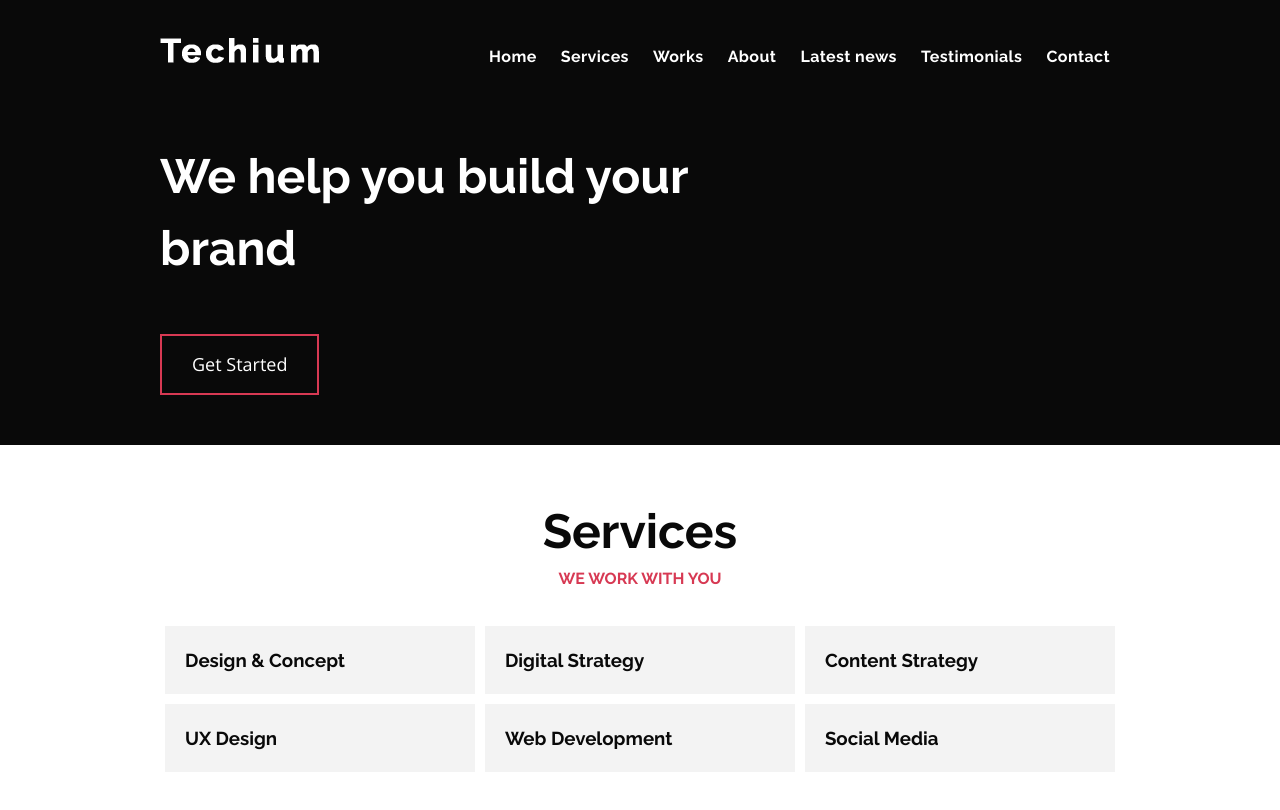
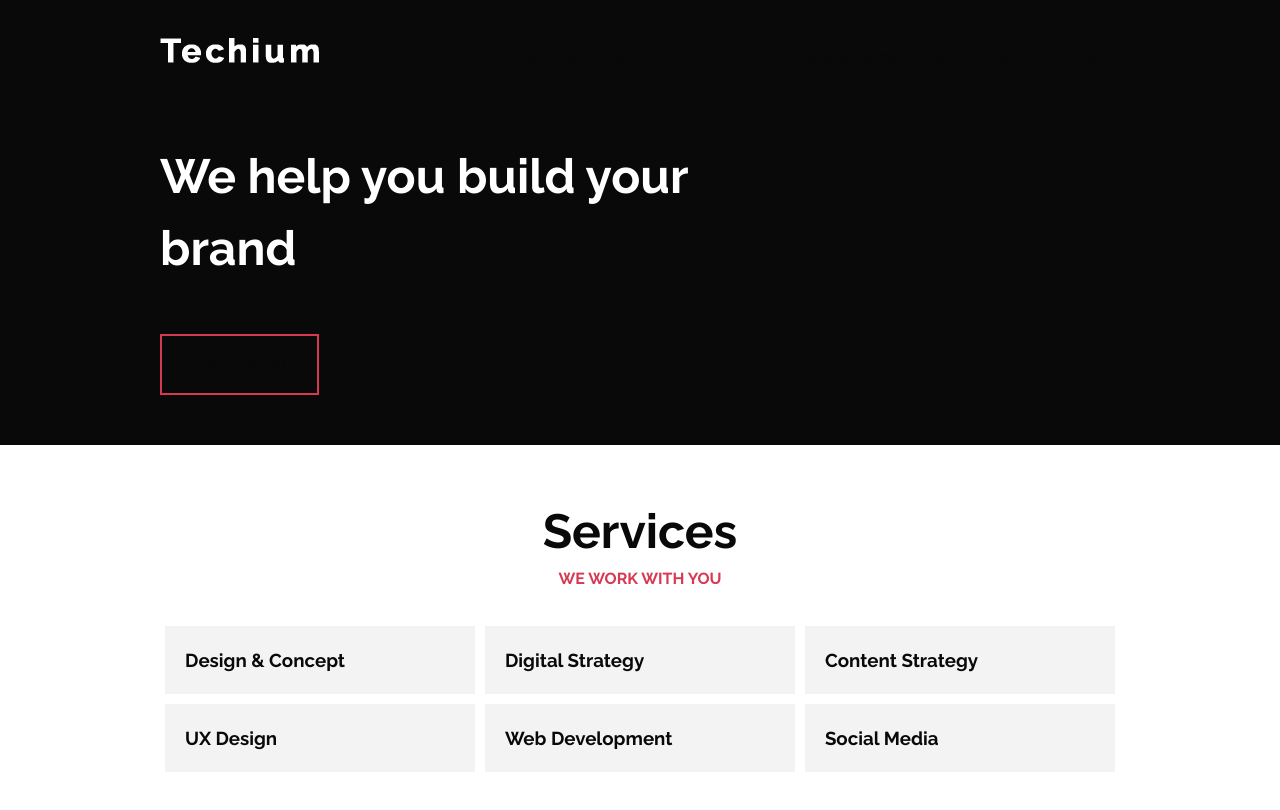
Before and after one commit to EmmanuelMOUMBOUILOU/holbertonschool-web_front_end, a plain HTML site: page CSS_advanced/index.html in a window 1280 px wide. Shown: the top 810 px of the page. Drawn offline with nearby package versions, Linux system fonts and the light colour scheme.

Commit message:
correction task 13

```diff
--- a/CSS_advanced/styles/13-style.css
+++ b/CSS_advanced/styles/13-style.css
@@ -4,8 +4,8 @@
 
 /* Liens avec href uniquement */
 a[href] {
+  color: inherit;
   text-decoration: none;
-  color: var(--text-color);
 }
 
 /* Visited : texte italique */
```
